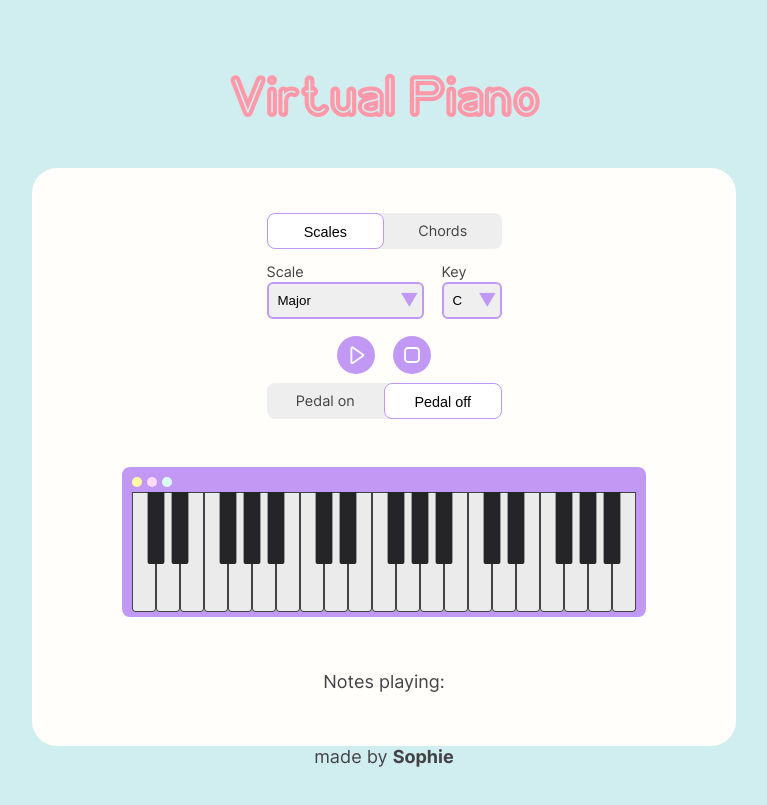
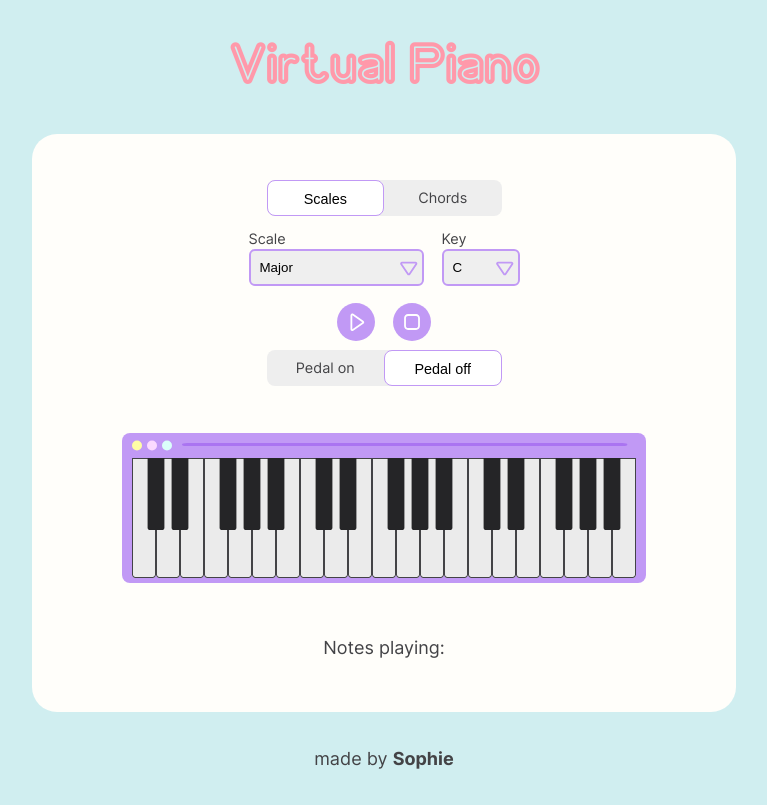
Before and after one commit to icodeocean/pianist, a Next.js app: page / in a window 1280 px wide. Shown: the whole page, without its empty margins (256-1023 px from the left). Built offline with nearby package versions, Linux system fonts and the light colour scheme.

Commit message:
Remove console.log and fix up select

```diff
--- a/components/Player/Piano/index.tsx
+++ b/components/Player/Piano/index.tsx
@@ -47,7 +47,6 @@ function wkCountToId(id: number) {
 
 function idToX(id: number) {
   const x = wkCountToId(id)
-  console.log(id, x)
   if (NOTE_COLOURS[id % 12] === "w") {
     return x * Widths.w
   }
@@ -146,10 +145,18 @@ export default function Piano({
         height={Heights.w + 30}
         rx="8"
       />
+      <rect
+        x="60"
+        width="85%"
+        y="10"
+        rx="5"
+        height="3px"
+        fill="hsl(266, 82%, 70%)"
+      />
       <g id="buttons">
-        <circle r="5" cx="15" cy="15" fill="#fffea6" />
-        <circle r="5" cx="30" cy="15" fill="#fbdaff" />
-        <circle r="5" cx="45" cy="15" fill="#dafffa" />
+        <circle r="5" cx="15" cy="12.5" fill="#fffea6" />
+        <circle r="5" cx="30" cy="12.5" fill="#fbdaff" />
+        <circle r="5" cx="45" cy="12.5" fill="#dafffa" />
       </g>
       <g className={styles.white}>
         {whiteKeys.map((k) => (
--- a/styles/Home.module.scss
+++ b/styles/Home.module.scss
@@ -32,7 +32,6 @@
         margin-right: 1rem;
       }
     }
-    position: relative;
     height: 2rem;
     select {
       width: 100%;
@@ -40,21 +39,23 @@
       border-radius: 6px;
       border: 2px solid var(--accent);
       padding: 0.5rem;
+      padding-right: 1.5rem;
+      background-image: url('../public/images/arrow.svg');
+      background-position: right;
+      background-size:
+      auto,
+      34px 100%,
+      1px 100%;
+  background-repeat: no-repeat;
     }
-    &:after {
-      position: absolute;
-      top: 0;
-      right: 0;
-      padding-right: 5px;
-      color: var(--accent);
-      line-height: 2rem;
-      content: "\25bc";
-      height: 100%;
-    }
+
   }
 
   .selectors {
     display: flex;
     align-items: center;
   }
+  .footer {
+    padding: 2rem 0;
+  }
 }
```
Also changed, not shown: public/images/arrow.svg (added).
